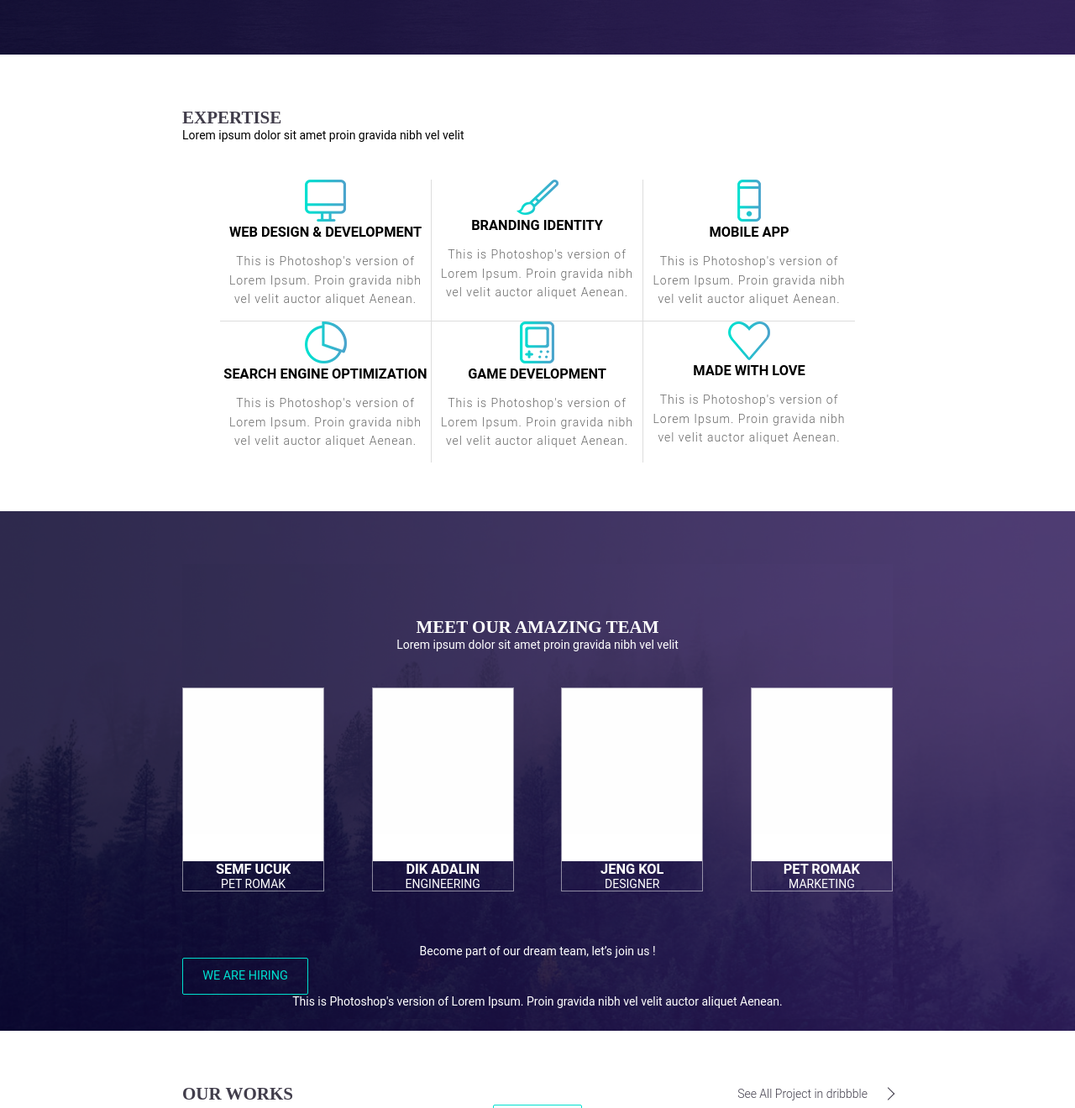
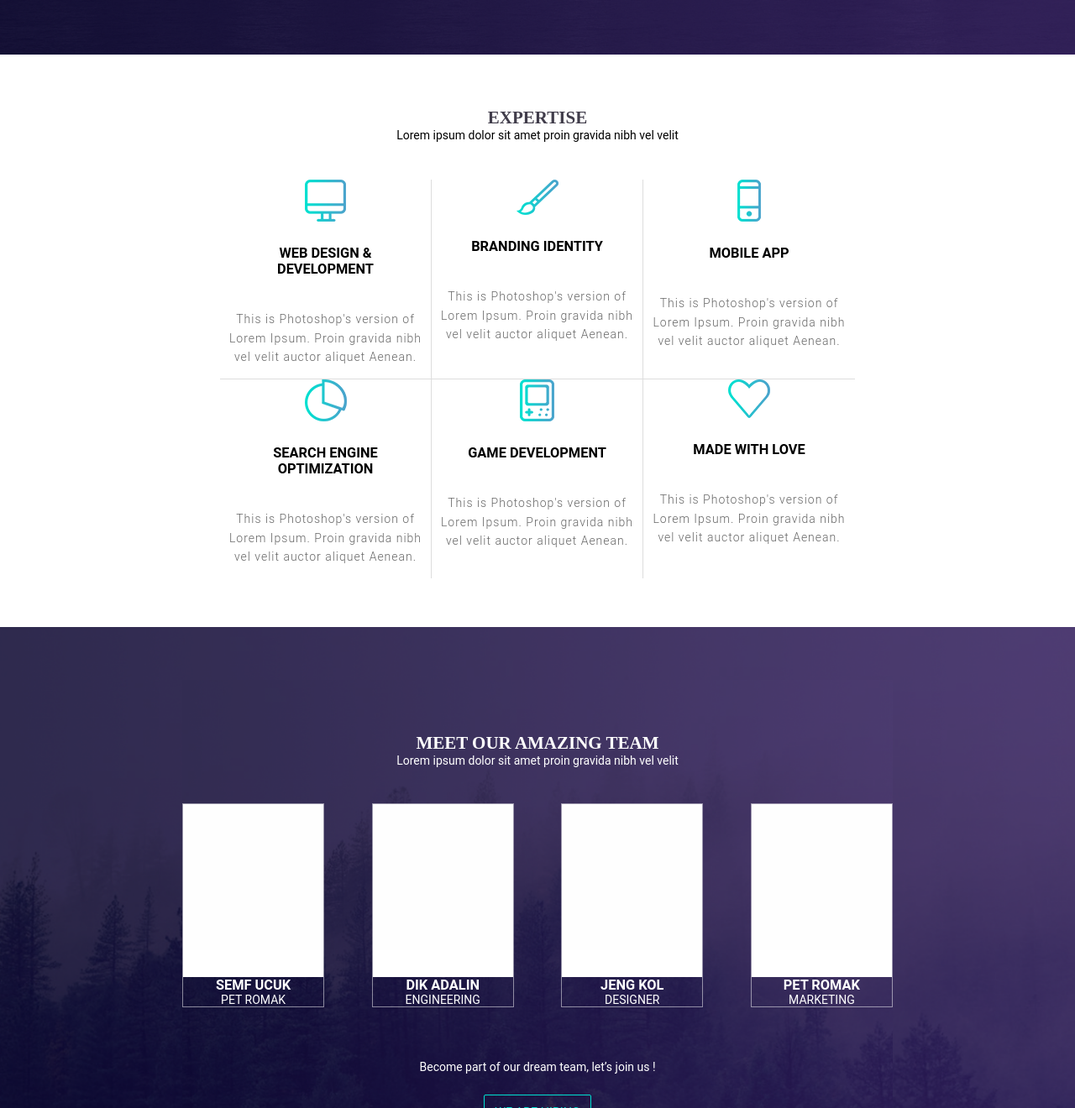
Before and after one commit to Shkrebeta/tajem_master, a plain HTML site: page index.html in a window 1280 px wide. Shown: the part 1480-2800 px from the top of the page at 84% size. Drawn offline with Linux system fonts and the light colour scheme.

Commit message:
first commit

```diff
--- a/css/style.css
+++ b/css/style.css
@@ -144,6 +144,16 @@ section {
     transition: .5;
 }
 
+.btn_container {
+    display: flex;
+    justify-content: center;
+    padding: 25px;
+}
+
+.expertise_block h3{
+    padding: 25px;
+}
+
 .btn:hover {
     color: black;
     background-color: #00e0d0;
@@ -249,7 +259,15 @@ section {
 
 .black_text h2 {
     text-transform: uppercase;
+    display: flex;
+    justify-content: center;
 }
+
+.black_text p {
+    display: flex;
+    justify-content: center;
+}
+
 
 .expertise_block {
     padding: 50rem;
```
Also changed, not shown: index.html (+0 -1 lines).
